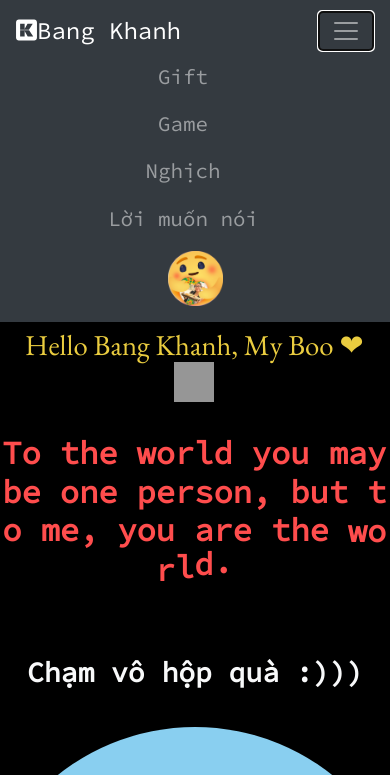
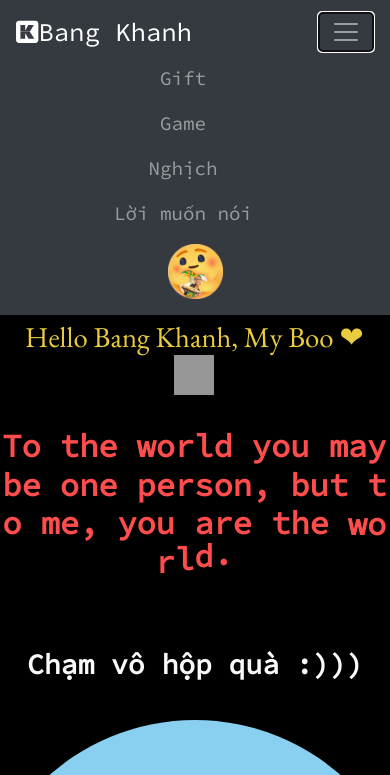
Before and after one commit to bangkhanh1605/khanhgift, a plain HTML site: page index.html in a window 390 px wide. Both pictures are taken after a click on the button "Toggle navigation". Shown: the top 775 px of the page. Drawn offline with nearby package versions, Linux system fonts and the light colour scheme; grey boxes are pictures that could not be loaded.

Commit message:
Add files via upload

```diff
--- a/styles.css
+++ b/styles.css
@@ -184,7 +184,7 @@ footer{
   }
 
   .nav-link {
-    font-size: 130%;
+    font-size: 120%;
   }
 
   .icon-nav {
@@ -193,7 +193,7 @@ footer{
   }
 
   .navbar-brand {
-    font-size: 150%;
+    font-size: 160%;
   }
 }
 
```
